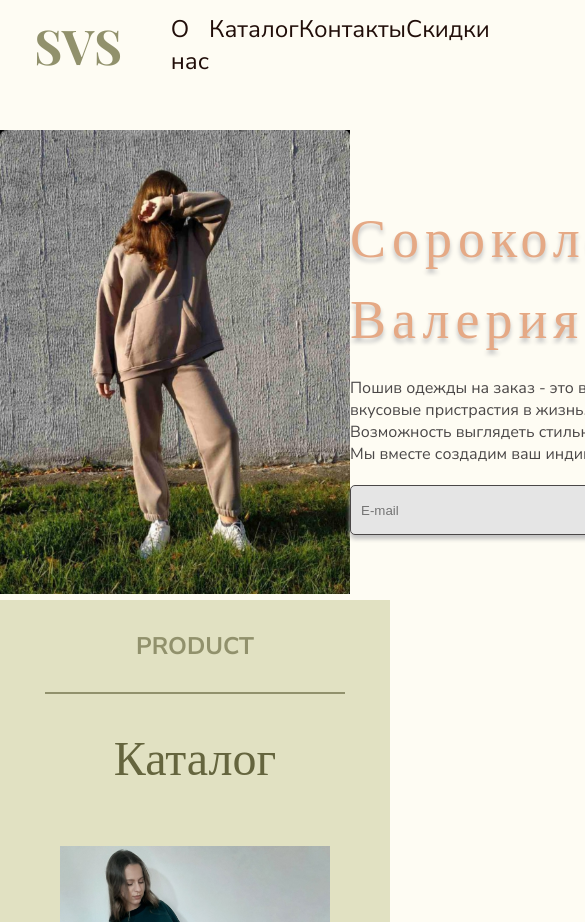
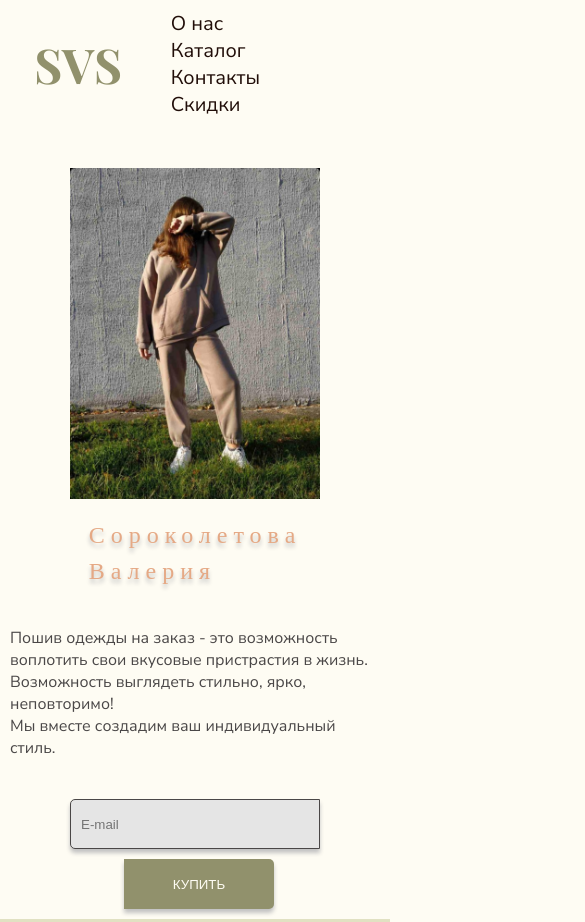
Before and after one commit to oshknay/lera-mag, a plain HTML site: page index.html in a window 390 px wide. Shown: the top 922 px of the page, 585 px wide, since content can reach past the window. Drawn offline with nearby package versions, Linux system fonts and the light colour scheme.

Commit message:
Update style.css
Изменен style.css

```diff
--- a/style.css
+++ b/style.css
@@ -58,7 +58,6 @@ a{
 }
 .nav > a{
     font-size: 24px;
-
 }
 .header-logo-par{
     font-family: var(--menu-font);
@@ -362,6 +361,74 @@ object-fit: cover;
         margin-bottom: 25px;
     }
 
-    @media all and{
+    @media all and  (max-width:800px){
+        nav{
+            flex-direction: column;
+            justify-content: start;
+        }
+        .hero{
+            flex-direction: column;
+            justify-content: center;
+        }
+        h1{
+           font-size: 36px;
+        }
 
+        .nav > a{
+            font-size: 20px;
+
+        }
+       .hero-content, .hero-input{
+            flex-direction: column;
+            justify-content: center;
+            align-items: center;
+        }
+        .hero-content>*{
+           padding: 10px;
+        }
+        .button{
+           margin-top: 10px;
+       }
+        .contact__parr-form{
+            flex-direction: column;
+            justify-content: center;
+     }
+
+.contact__title h2, .catalog__title h2{
+    font-size: 24px;
+}
+
+.inp-form, textarea, .btn {
+    width: 350px;
+    margin: 10px;
+        }
+        @keyframes fixedMenu{
+            0%{
+                height: 0;
+            }
+            50%{
+                height: 130px;
+            }
+            100%{
+                height: 115px;
+            }
+        }
     }
+    @media all and  (max-width:500px){
+ img{
+            width: 250px;
+        }
+ h1{
+    font-size: 24px;
+}
+.contact__title h2, .catalog__title h2{
+    font-size: 24px;
+}
+.hero-input input {
+    width: 250px;
+ }
+.inp-form, textarea, .btn {
+    width: 250px;
+    margin: 10px;
+}
+    }
```
